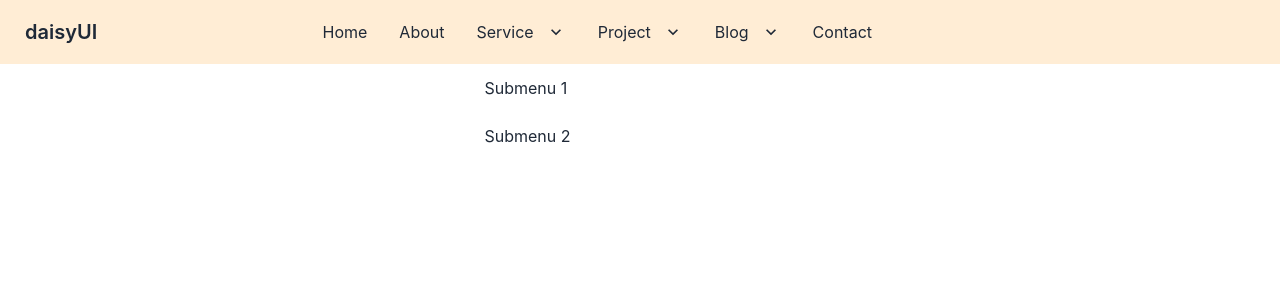
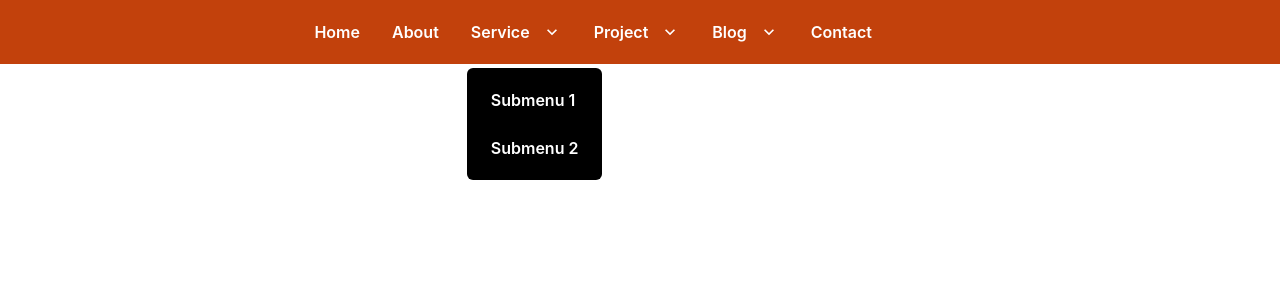
Before and after one commit to abdulawalsuhail/Castro_web_app, a React (Create React App) app: page / in a window 1280 px wide. Both pictures are taken after a click on the link "Service". Shown: the top 300 px of the page. Built offline with nearby package versions, Linux system fonts and the light colour scheme.

Commit message:
submenu black clr

```diff
--- a/src/Pages/Navbar/Navbar.js
+++ b/src/Pages/Navbar/Navbar.js
@@ -20,7 +20,7 @@ const Navbar = () => {
             </div> */}
             {/* upper nav access */}
 
-            <div class="navbar bg-orange-100">
+            <div class="navbar bg-orange-700">
                 <div class="navbar-start">
                     <div class="dropdown">
                     <label tabindex="0" class="btn btn-ghost lg:hidden">
@@ -61,11 +61,11 @@ const Navbar = () => {
                     </li>
                     <li><a>Contact</a></li>
                     </ul>
-                    <a class="btn btn-ghost normal-case text-xl">daisyUI</a>
+                    <a class="btn btn-ghost normal-case text-xl lg:hidden">daisyUI</a>
                     </div>
 
                 </div>
-                <div class="navbar-center hidden  lg:flex">
+                <div class="navbar-center hidden text-white font-semibold lg:flex">
                     <ul class="menu menu-horizontal pr-96">
                     <li><a>Home</a></li>
                     <li><a>About</a></li>
@@ -74,7 +74,7 @@ const Navbar = () => {
                         Service
                         <svg class="fill-current" xmlns="http://www.w3.org/2000/svg" width="20" height="20" viewBox="0 0 24 24"><path d="M7.41,8.58L12,13.17L16.59,8.58L18,10L12,16L6,10L7.41,8.58Z"/></svg>
                         </a>
-                        <ul class="p-2">
+                        <ul class="p-2 m-3 rounded-md bg-black">
                         <li><a>Submenu 1</a></li>
                         <li><a>Submenu 2</a></li>
                         </ul>
@@ -84,7 +84,7 @@ const Navbar = () => {
                         Project
                         <svg class="fill-current" xmlns="http://www.w3.org/2000/svg" width="20" height="20" viewBox="0 0 24 24"><path d="M7.41,8.58L12,13.17L16.59,8.58L18,10L12,16L6,10L7.41,8.58Z"/></svg>
                         </a>
-                        <ul class="p-2">
+                        <ul class="p-2 m-3 rounded-md bg-black">
                         <li><a>Submenu 1</a></li>
                         <li><a>Submenu 2</a></li>
                         </ul>
@@ -94,7 +94,7 @@ const Navbar = () => {
                         Blog
                         <svg class="fill-current" xmlns="http://www.w3.org/2000/svg" width="20" height="20" viewBox="0 0 24 24"><path d="M7.41,8.58L12,13.17L16.59,8.58L18,10L12,16L6,10L7.41,8.58Z"/></svg>
                         </a>
-                        <ul class="p-2">
+                        <ul class="p-2 m-3 rounded-md bg-black">
                         <li><a>Submenu 1</a></li>
                         <li><a>Submenu 2</a></li>
                         </ul>
```
